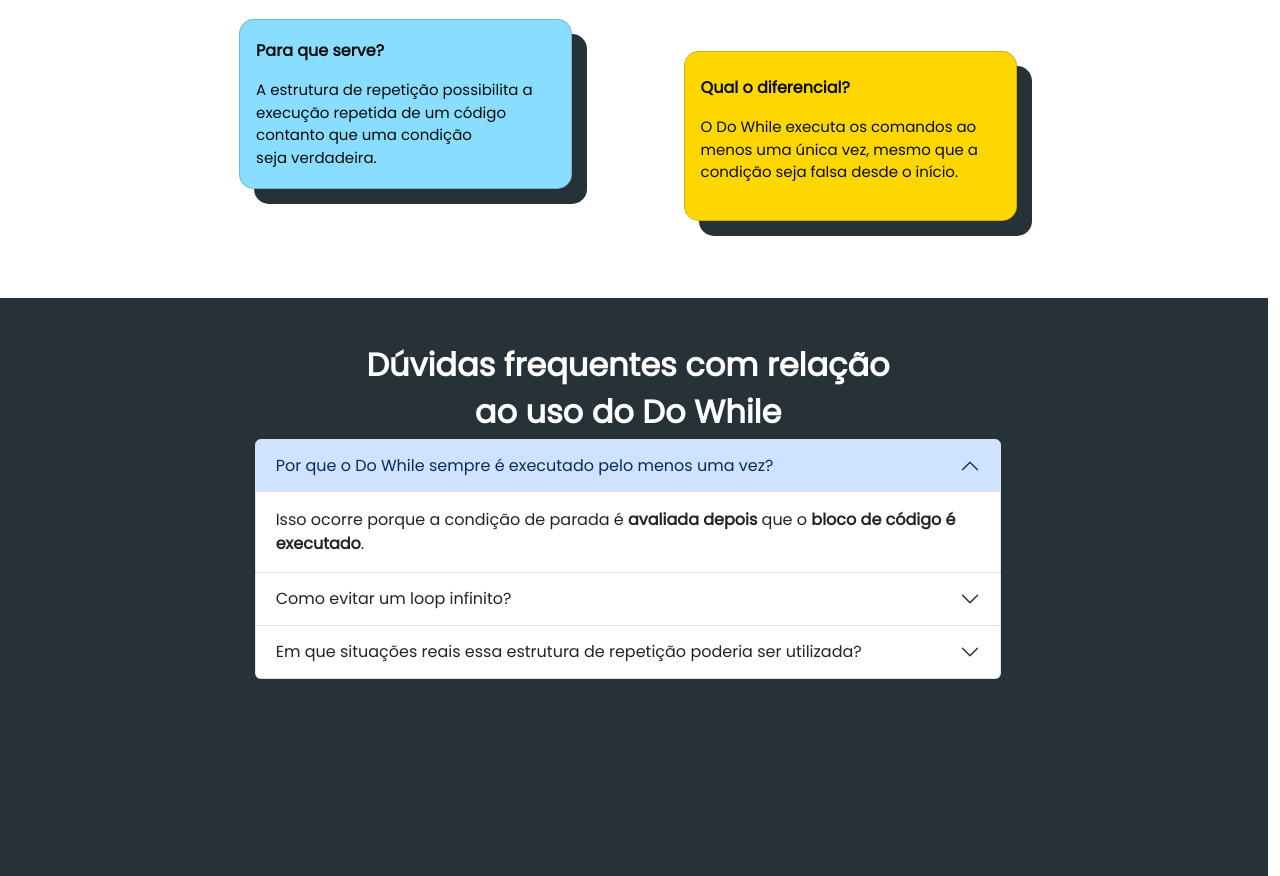
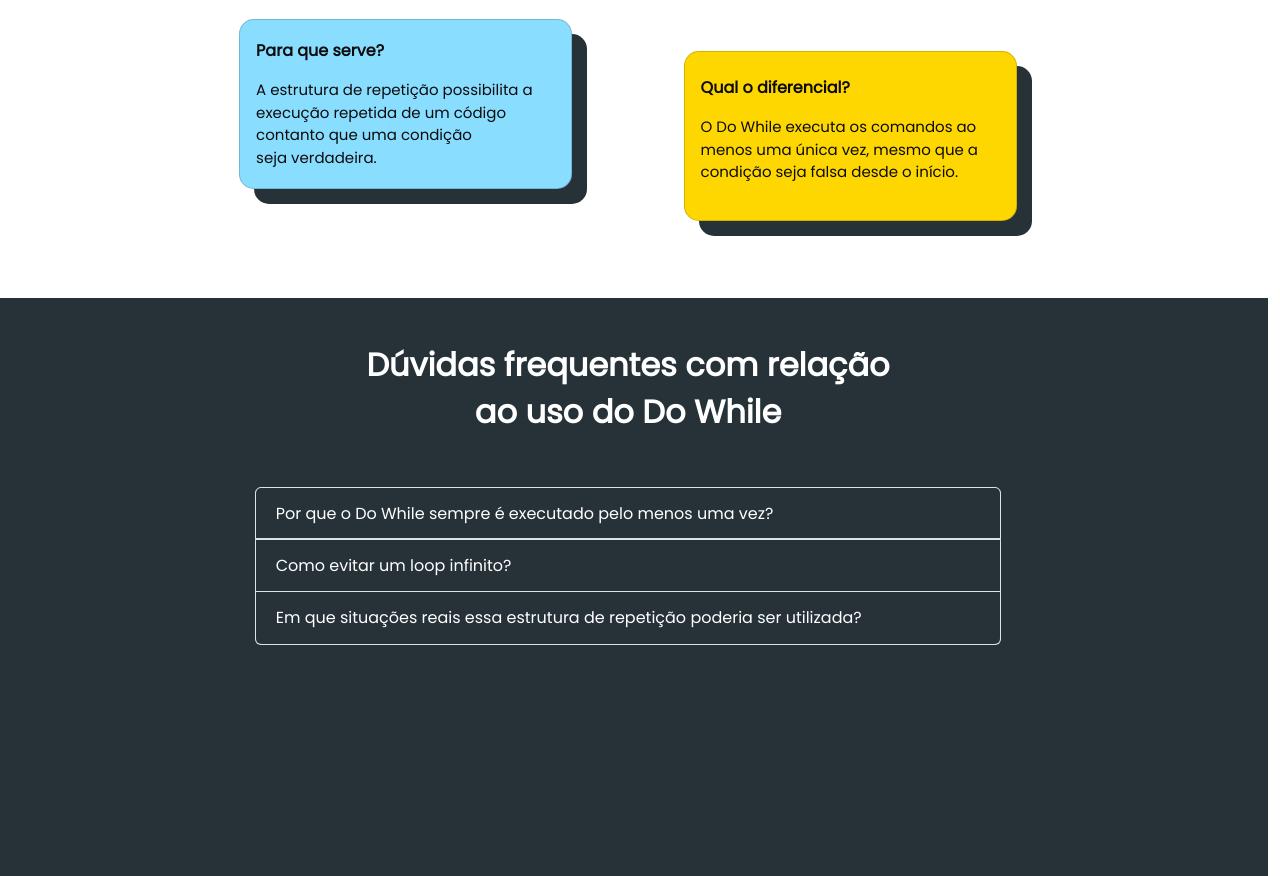
Before and after one commit to joaobagatoli07/DoWhile, a plain HTML site: page src/index.html in a window 1280 px wide. Shown: the part 359-1235 px from the top of the page. Drawn offline with nearby package versions, Linux system fonts and the light colour scheme; a web font is replaced by a local one.

Commit message:
personalização do accordion

```diff
--- a/src/index.html
+++ b/src/index.html
@@ -70,14 +70,14 @@
             </div>
         </section>
         <section class="container-fluid d-flex justify-content-center accordions-section">
-            <div class="col-7 d-flex flex-column align-content-center" style="height: 50%">
+            <div class="col-7 d-flex flex-column align-content-center">
                 <div>
                     <h5 class="accordions-section-title text-center fw-semibold mt-5">Dúvidas frequentes com relação
                     </h5>
                     <h5 class="accordions-section-title text-center fw-semibold">ao uso do Do While</h5>
                 </div>
                 <div>
-                    <div class="accordion" id="accordionExample">
+                    <div class="accordion mt-5" id="accordionExample">
                         <div class="accordion-item">
                             <h2 class="accordion-header">
                                 <button class="accordion-button" type="button" data-bs-toggle="collapse"
@@ -85,7 +85,7 @@
                                     Por que o Do While sempre é executado pelo menos uma vez?
                                 </button>
                             </h2>
-                            <div id="collapseOne" class="accordion-collapse collapse show"
+                            <div id="collapseOne" class="accordion-collapse collapse"
                                 data-bs-parent="#accordionExample">
                                 <div class="accordion-body">
                                     Isso ocorre porque a condição de parada é <strong>avaliada depois</strong> que o <strong>bloco de código é executado</strong>.
@@ -131,9 +131,6 @@
             </div>
         </section>
     </main>
-
-    <footer></footer>
-
     <script src="https://cdn.jsdelivr.net/npm/bootstrap@5.3.3/dist/js/bootstrap.bundle.min.js"
         integrity="sha384-YvpcrYf0tY3lHB60NNkmXc5s9fDVZLESaAA55NDzOxhy9GkcIdslK1eN7N6jIeHz"
         crossorigin="anonymous"></script>
--- a/src/style.css
+++ b/src/style.css
@@ -6,6 +6,8 @@
     --color-gray: #515151;
     --color-blue: #89DDFF;
     --color-yellow: #FFD700;
+    --bs-accordion-btn-icon: url();
+    --bs-accordion-btn-active-icon: url();
 }
 
 * {
@@ -91,6 +93,20 @@
     font-size: 2rem;
 }
 
-/* .accordion-button:not(.collapsed) {
+.accordion-button{
     background-color: var(--color-darkGray);
-} */
+    color: white;
+}
+
+.accordion-button:focus{
+    box-shadow: none;
+}
+
+.accordion-button::after{
+    display: none;
+}
+
+.accordion-button:not(.collapsed){
+    background-color: var(--color-darkGray);
+    color: white;
+}
```
